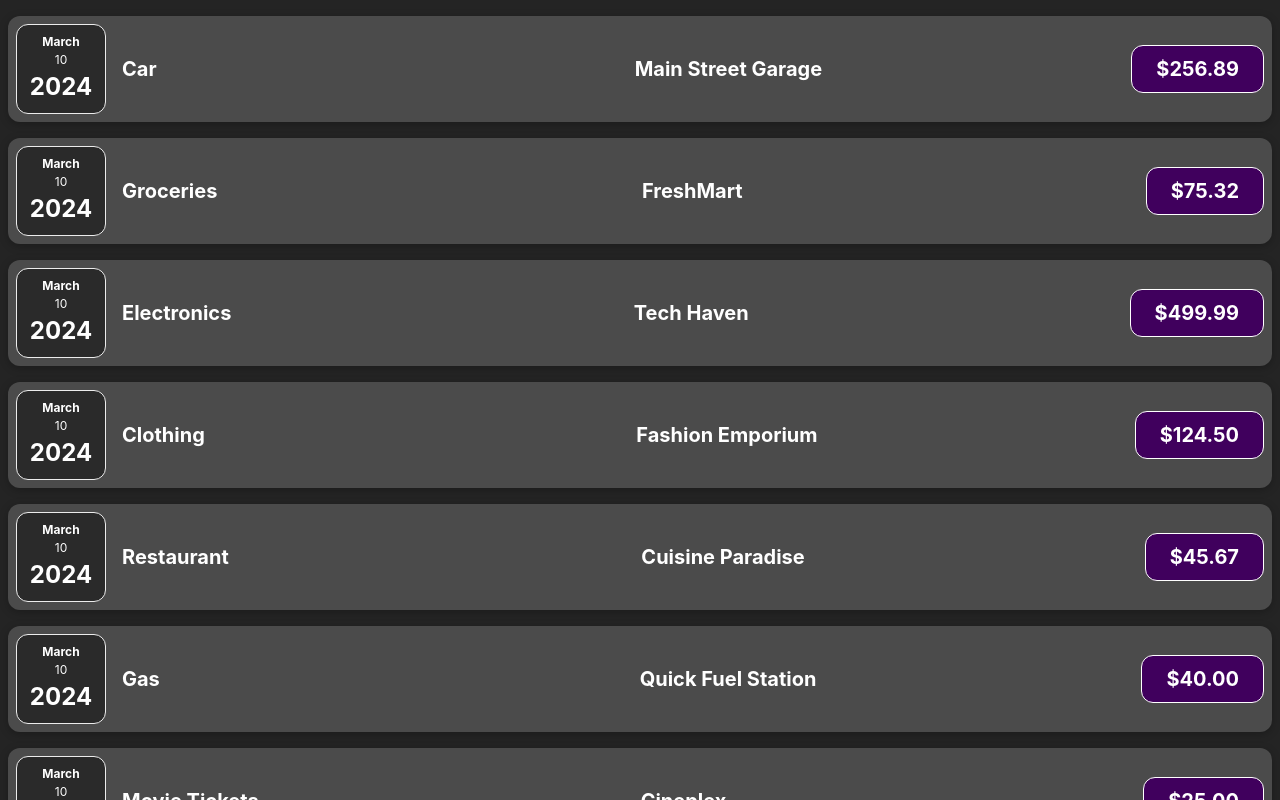
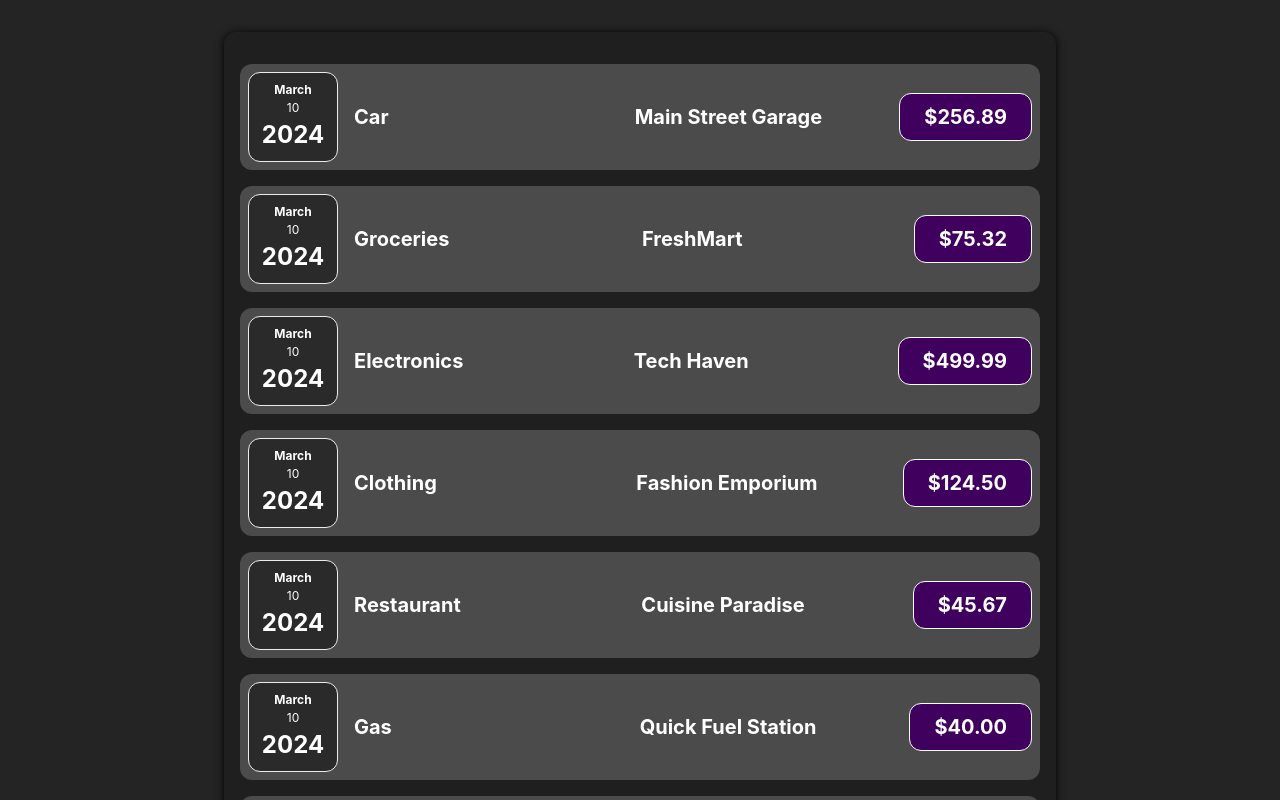
Before and after one commit to Praful-bit/react.js, a React (Vite) app: page / in a window 1280 px wide. Shown: the top 800 px of the page. Built offline with nearby package versions, Linux system fonts and the light colour scheme.

Commit message:
File Structure and Fat Arrow Functions

```diff
--- a/src/App.jsx
+++ b/src/App.jsx
@@ -1,5 +1,6 @@
 import "./App.css";
-import ExpenseItem from "./Components/ExpenseItem.jsx";
+// import "./ExpenseItem.css";
+import ExpenseItem from "./Components/Expense/ExpenseItem.jsx";
 const expenses = [
   {
     id: 1,
@@ -141,9 +142,14 @@
     date: new Date(),
     location: "Tech Store",
   },
-  // Add more items as needed...
 ];
 
-export default function App() {
-  return <ExpenseItem title={expenses} />;
-}
+const App = () => {
+  return (
+    <div className="expense">
+      <ExpenseItem title={expenses} />
+    </div>
+  );
+};
+
+export default App;
--- /dev/null
+++ b/src/Components/Expense/ExpenseDate.jsx
@@ -0,0 +1,14 @@
+const ExpenseDate = (props) => {
+  const options = { month: "long" };
+  const month = props.date.toLocaleString("en-US", options);
+  const day = props.date.toLocaleString("es-IN", { day: "2-digit" });
+  const year = props.date.getFullYear();
+  return (
+    <div className="expense-date">
+      <div className="expense-date__month">{month}</div>
+      <div className="expense-date__year">{day}</div>
+      <div className="expense-date__day">{year}</div>
+    </div>
+  );
+};
+export default ExpenseDate;
--- /dev/null
+++ b/src/Components/Expense/ExpenseDetails.jsx
@@ -0,0 +1,12 @@
+import "./ExpenseItem.css";
+
+const ExpenseDetails = (props) => {
+  return (
+    <>
+      <h2>{props.title}</h2>
+      <h2>{props.location}</h2>
+      <div className="expense-item__price">{props.amount}</div>
+    </>
+  );
+};
+export default ExpenseDetails;
--- a/src/Components/ExpenseItem.css
+++ b/src/Components/Expense/ExpenseItem.css
@@ -2,10 +2,8 @@
     display: flex;
     justify-content: space-between;
     align-items: center;
-    box-shadow: 0 2px 8px rgba(0, 0, 0, 0.25);
     padding: 0.5rem;
     margin: 1rem 0;
-    border-radius: 12px;
     background-color: #4b4b4b;
 }
 
@@ -62,7 +60,15 @@
     font-size: 1.5rem;
     font-weight: bold;
 }
-
+.expense{
+    padding: 1rem;
+    background-color: rgb(31, 31, 31);
+    margin: 2rem auto;
+    width: 50rem;
+    max-width: 95%;
+    border-radius: 12px;
+    box-shadow: 0 1px 8px rgb(0, 0, 0.25);
+}
 @media (min-width: 580px) {
     .expense-item__description {
         flex-direction: row;
--- /dev/null
+++ b/src/Components/Expense/ExpenseItem.jsx
@@ -0,0 +1,30 @@
+import ExpenseDate from "./ExpenseDate";
+import ExpenseDetails from "./ExpenseDetails";
+
+import "./ExpenseItem.css";
+import Card from "../UI/Card";
+
+const ExpenseItem = (props) => {
+  return (
+    <>
+      {props.title.map((item) => {
+        return (
+          <div key={item.id}>
+            <Card className="expense-item">
+              <ExpenseDate date={item.date} />
+              <div className="expense-item__description">
+                <ExpenseDetails
+                  title={item.title}
+                  location={item.location}
+                  amount={item.amount}
+                />
+              </div>
+            </Card>
+          </div>
+        );
+      })}
+    </>
+  );
+};
+
+export default ExpenseItem;
--- a/src/Components/ExpenseDate.jsx
+++ /dev/null
@@ -1,14 +0,0 @@
-function ExpenseDate(props){
-      const options = { month: "long" };
-      const month = props.date.toLocaleString("en-US", options);
-      const day = props.date.toLocaleString("es-IN", { day: "2-digit" });
-      const year = props.date.getFullYear();
-return (
-  <div className="expense-date">
-    <div className="expense-date__month">{month}</div>
-    <div className="expense-date__year">{day}</div>
-    <div className="expense-date__day">{year}</div>
-  </div>
-);
-}
-export default ExpenseDate
--- a/src/Components/ExpenseDetails.jsx
+++ /dev/null
@@ -1,13 +0,0 @@
-import "./ExpenseItem.css";
-
-export default function ExpenseDetails(props) {
-  return (
-    <>
-
-        <h2>{props.title}</h2>
-        <h2>{props.location}</h2>
-        <div className="expense-item__price">{props.amount}</div>
-
-    </>
-  );
-}
--- a/src/Components/ExpenseItem.jsx
+++ /dev/null
@@ -1,30 +0,0 @@
-import ExpenseDate from "./ExpenseDate";
-import ExpenseDetails from './ExpenseDetails'
-
-import "./ExpenseItem.css";
-
-function ExpenseItem(props) {
-  return (
-    <>
-    {props.title.map((item)=>{
-return (
-  <div key={item.id}>
-    <div className="expense-item">
-      <ExpenseDate date={item.date} />
-      <div className="expense-item__description">
-        <ExpenseDetails
-          title={item.title}
-          location={item.location}
-          amount={item.amount}
-        />
-      </div>
-     </div>
- </div>
-);
-    })}
-
-    </>
-  );
-}
-
-export default ExpenseItem;
--- /dev/null
+++ b/src/Components/UI/Card.css
@@ -0,0 +1,4 @@
+.card{
+border-radius: 12px;
+box-shadow: 0px,1px,8px rgb(0, 0, 0, 0.25);
+}
--- /dev/null
+++ b/src/Components/UI/Card.jsx
@@ -0,0 +1,6 @@
+import "./Card.css";
+
+export default function Card (props){
+    const classes = 'card ' + props.className;
+    return <div className={classes}>{props.children}</div>
+}
```
